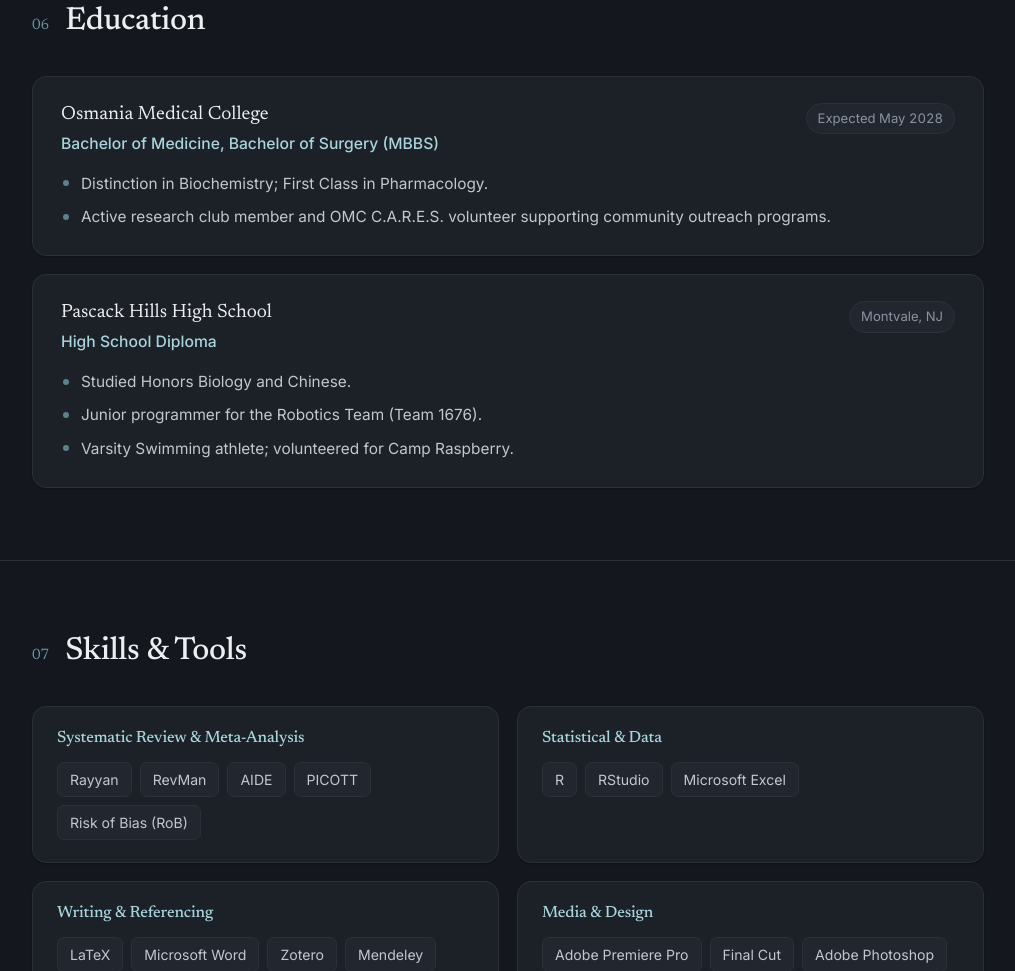
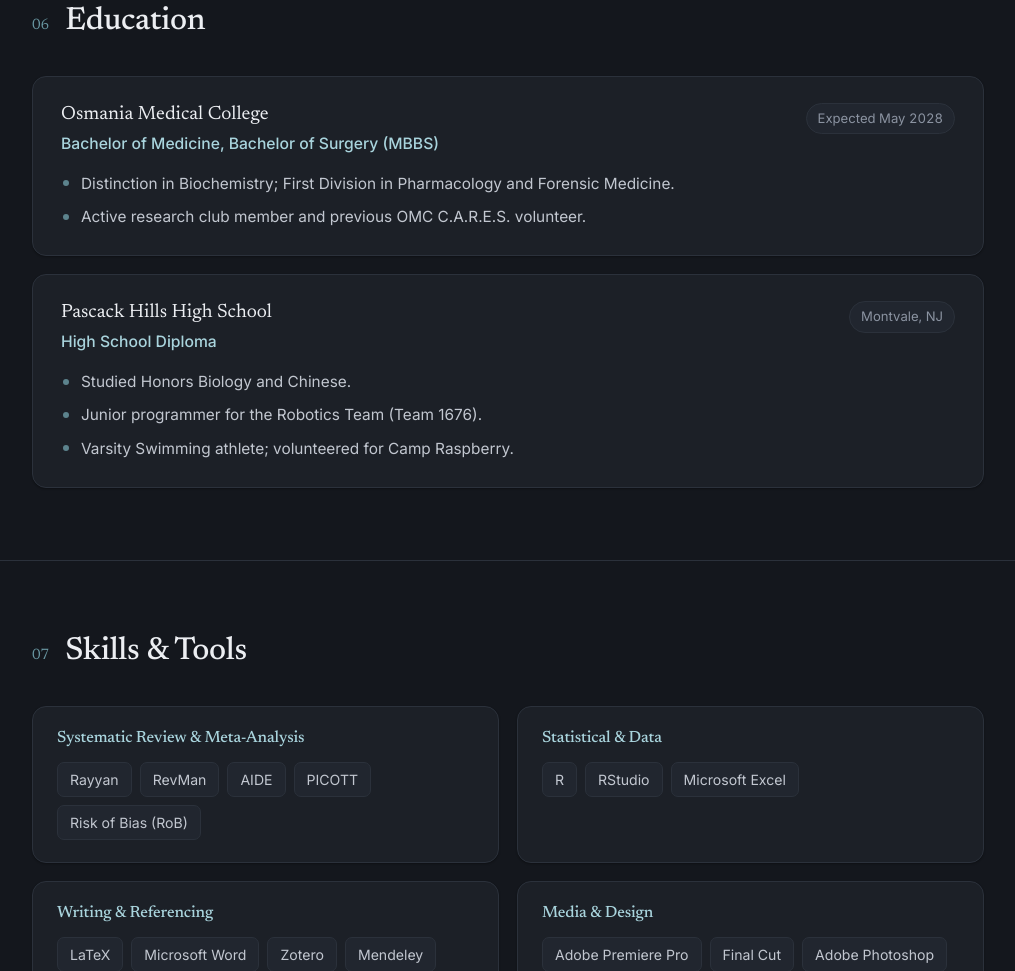
Before and after one commit to saieeshb/saieeshb.github.io, an Astro site: page / in a window 1280 px wide. Shown: the part 6774-7745 px from the top of the page, without its empty margins (132-1147 px from the left). Built offline with nearby package versions, Linux system fonts and the light colour scheme; Astro itself is replaced by a stand-in of ours.

Commit message:
update portifolio #2

```diff
--- a/src/data/portfolio.ts
+++ b/src/data/portfolio.ts
@@ -403,8 +403,8 @@ export const education: Education[] = [
     period: 'Expected May 2028',
     location: 'Hyderabad, India',
     points: [
-      'Distinction in Biochemistry; First Class in Pharmacology.',
-      'Active research club member and OMC C.A.R.E.S. volunteer supporting community outreach programs.',
+      'Distinction in Biochemistry; First Division in Pharmacology and Forensic Medicine.',
+      'Active research club member and previous OMC C.A.R.E.S. volunteer.',
     ],
   },
   {
--- a/src/layouts/Layout.astro
+++ b/src/layouts/Layout.astro
@@ -8,7 +8,7 @@ interface Props {
 }
 
 const {
-  title = `${profile.name} — ${profile.title}`,
+  title = profile.name,
   description = profile.tagline,
 } = Astro.props;
 
```
